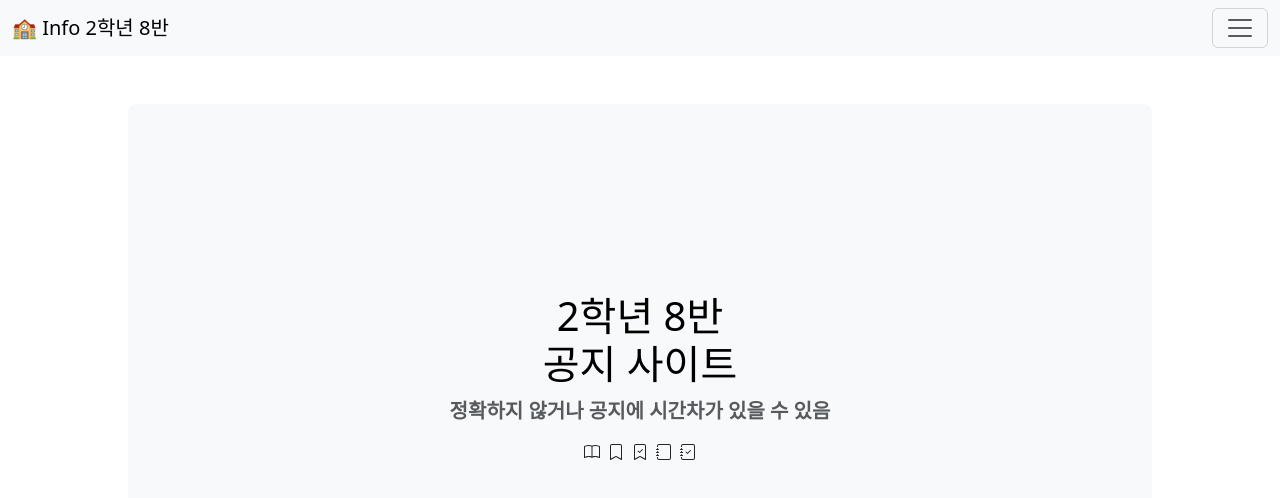
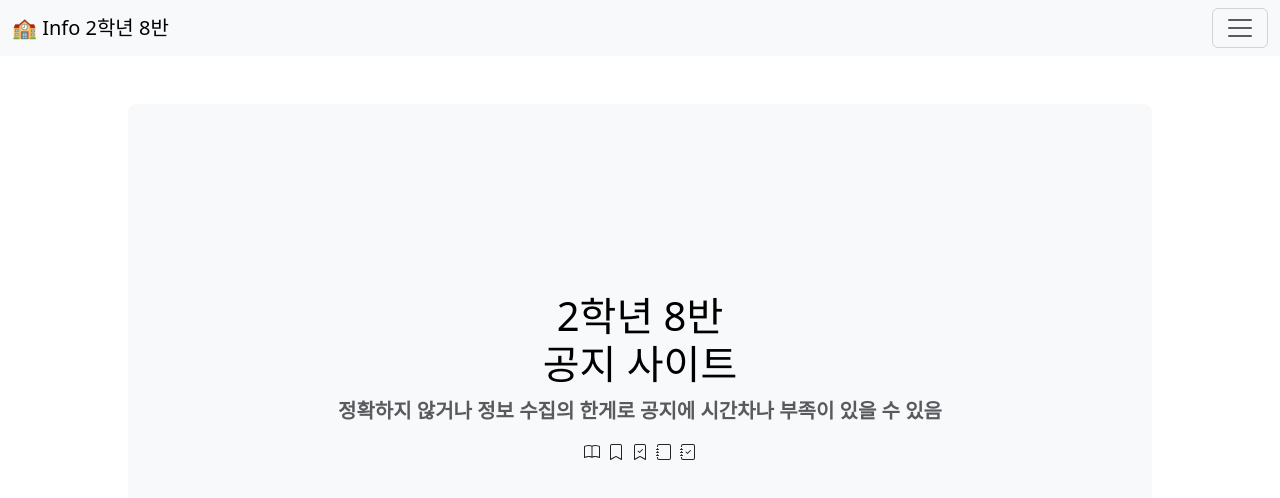
Before and after one commit to groomy790/info28, a Vue app in the folder src/: page / in a window 1280 px wide. Shown: the top 498 px of the page. Built offline with nearby package versions, Linux system fonts and the light colour scheme.

Commit message:
Update home.vue

```diff
--- a/src/src/pages/home.vue
+++ b/src/src/pages/home.vue
@@ -9,7 +9,7 @@
             공지 사이트
         </h1>
         <p class="col-lg-8 mx-auto fs-5 text-muted fw-bold">
-            정확하지 않거나 공지에 시간차가 있을 수 있음
+            정확하지 않거나 정보 수집의 한게로 공지에 시간차나 부족이 있을 수 있음
         </p>
         <div class="d-inline-flex gap-2 mb-5">
             <svg xmlns="http://www.w3.org/2000/svg" width="16" height="16" fill="currentColor" class="bi bi-book" viewBox="0 0 16 16"><path d="M1 2.828c.885-.37 2.154-.769 3.388-.893 1.33-.134 2.458.063 3.112.752v9.746c-.935-.53-2.12-.603-3.213-.493-1.18.12-2.37.461-3.287.811zm7.5-.141c.654-.689 1.782-.886 3.112-.752 1.234.124 2.503.523 3.388.893v9.923c-.918-.35-2.107-.692-3.287-.81-1.094-.111-2.278-.039-3.213.492zM8 1.783C7.015.936 5.587.81 4.287.94c-1.514.153-3.042.672-3.994 1.105A.5.5 0 0 0 0 2.5v11a.5.5 0 0 0 .707.455c.882-.4 2.303-.881 3.68-1.02 1.409-.142 2.59.087 3.223.877a.5.5 0 0 0 .78 0c.633-.79 1.814-1.019 3.222-.877 1.378.139 2.8.62 3.681 1.02A.5.5 0 0 0 16 13.5v-11a.5.5 0 0 0-.293-.455c-.952-.433-2.48-.952-3.994-1.105C10.413.809 8.985.936 8 1.783"/></svg>
```
